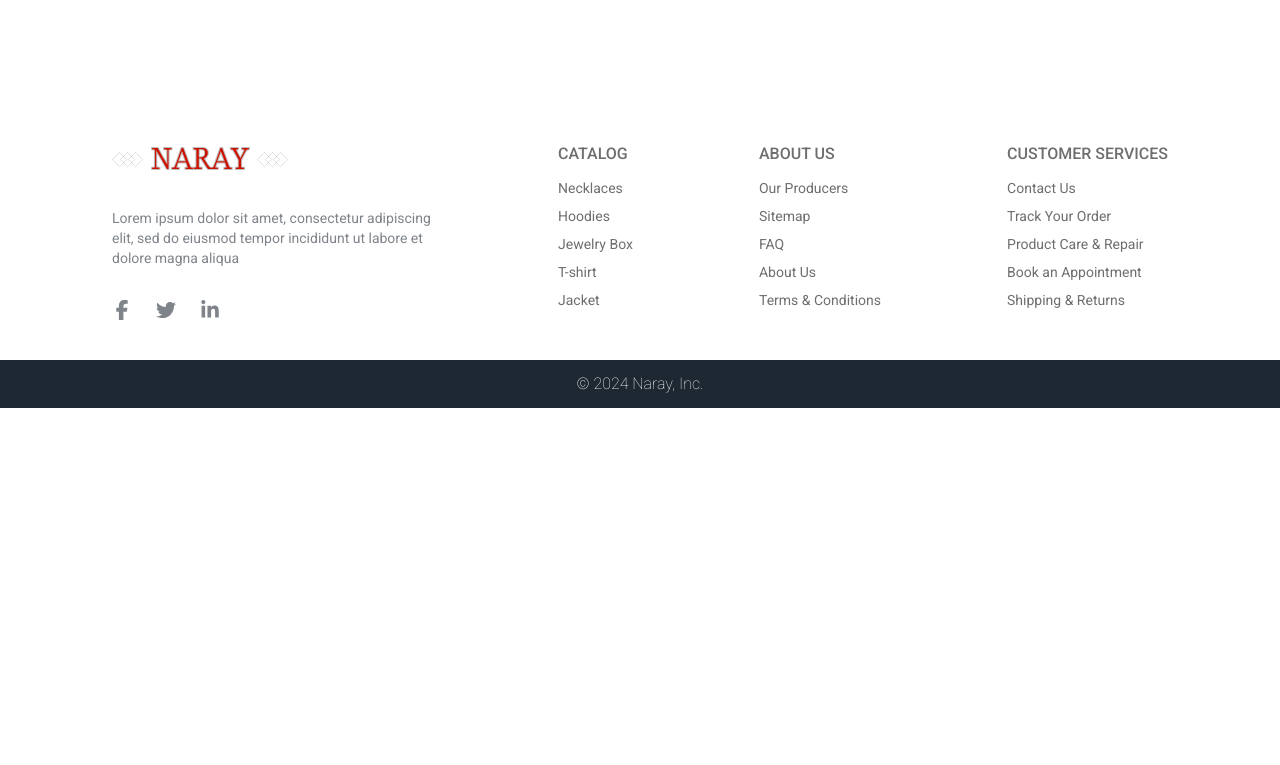
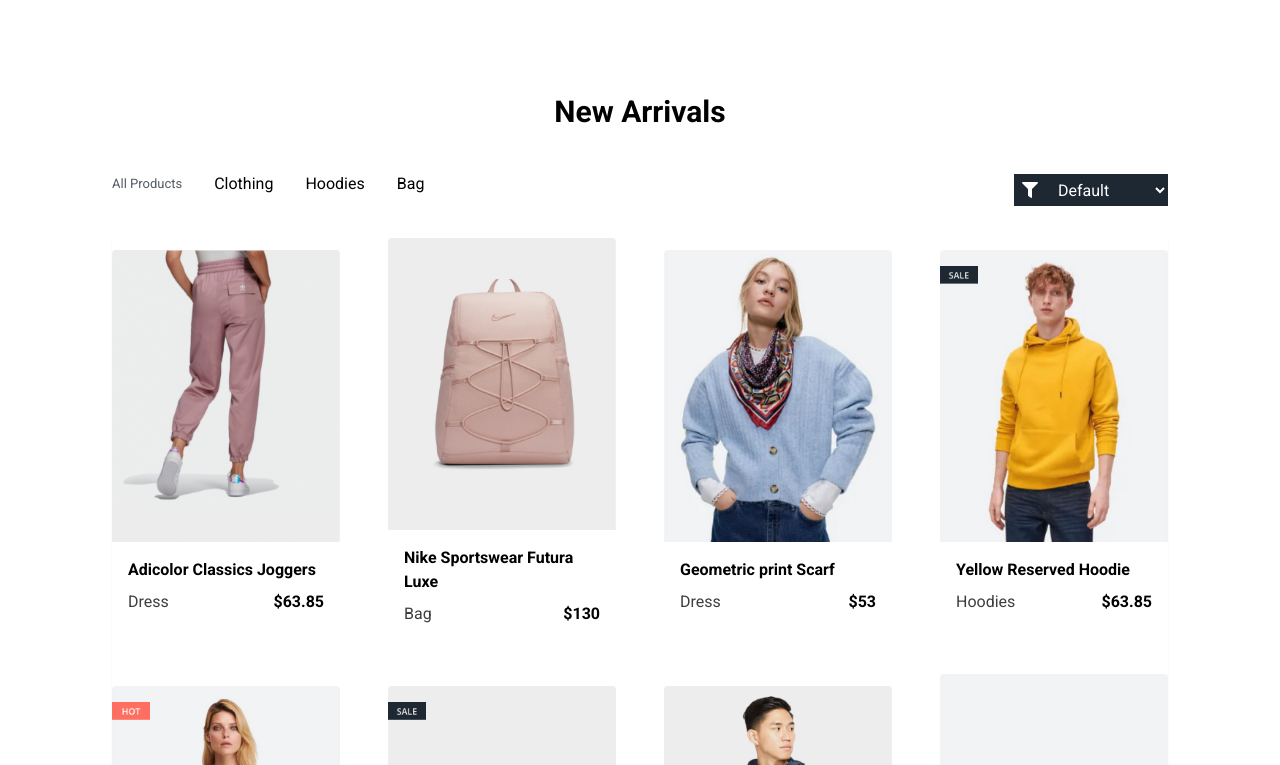
Before and after one commit to ReactIrina/01_e_commerce, a React (Vite) app in the folder project/: page / in a window 1280 px wide. Shown: the part 1675-2440 px from the top of the page. Before the commit the page ends 2083 px from the top, so only its background shows below. Built offline with nearby package versions, Linux system fonts and the light colour scheme.

Commit message:
Card component

```diff
--- /dev/null
+++ b/project/src/components/Card.jsx
@@ -0,0 +1,30 @@
+/* eslint-disable react/prop-types */
+import { Link } from "react-router-dom";
+
+const Card = ({ filteredItems }) => {
+  return (
+    <div className="grid xl:grid-cols-4 md:grid-cols-3 sm:grid-cols-2 grid-cols-1 items-center justify-center gap-12 shadow-sm">
+      {filteredItems.slice(0, 8).map((item) => (
+        <div key={item.id}>
+          <Link to={`/shop/${item.id}`}>
+            <img
+              src={item.image}
+              alt={item.title}
+              className="mx-auto w-full rounded-tr rounded-tl hover:scale-105 transition-all duration-300"
+            />
+          </Link>
+          <div className="mt-4 px-4">
+            <h4 className="text-base font-semibold mb-2">{item.title}</h4>
+
+            <div className="flex justify-between">
+              <p className="text-TextColor">{item.category}</p>
+              <p className="font-semibold">${item.price}</p>
+            </div>
+          </div>
+        </div>
+      ))}
+    </div>
+  );
+};
+
+export default Card;
--- a/project/src/pages/Home/Home.jsx
+++ b/project/src/pages/Home/Home.jsx
@@ -1,12 +1,14 @@
 //import React from "react";
 import Banner from "./Banner";
 import Companies from "./Companies";
+import Products from "./Products";
 
 const Home = () => {
   return (
     <div className="max-w-screen-2xl container mx-auto ">
       <Banner />
       <Companies className="w-full mx-auto" />
+      <Products />
     </div>
   );
 };
--- /dev/null
+++ b/project/src/pages/Home/Products.jsx
@@ -0,0 +1,132 @@
+import { useEffect, useState } from "react";
+// import { Link } from "react-router-dom";
+import { FaFilter } from "react-icons/fa";
+import Card from "../../components/Card";
+
+const Products = () => {
+  const [jsonData, setJsonData] = useState([]);
+  const [filteredItems, setFilteredItems] = useState([]);
+  const [selectedCategory, setSelectedCategory] = useState("all"); // Default: All
+  const [sortOption, setSortOption] = useState("default"); // Default sorting option
+
+  useEffect(() => {
+    // Fetch data from the backend
+    const fetchData = async () => {
+      try {
+        const response = await fetch("products.json");
+        const data = await response.json();
+        setJsonData(data);
+        setFilteredItems(data); // Initially, display all items
+      } catch (error) {
+        console.error("Error fetching data:", error);
+      }
+    };
+
+    fetchData();
+  }, []); // Empty dependency array ensures this effect runs once when the component mounts
+
+  const filterItems = (category) => {
+    const filtered =
+      category === "all"
+        ? jsonData
+        : jsonData.filter((item) => item.category === category);
+
+    setFilteredItems(filtered);
+    setSelectedCategory(category);
+  };
+
+  const showAll = () => {
+    setFilteredItems(jsonData);
+    setSelectedCategory("all");
+  };
+
+  const handleSortChange = (option) => {
+    setSortOption(option);
+
+    // Logic for sorting based on the selected option
+    let sortedItems = [...filteredItems];
+
+    switch (option) {
+      case "A-Z":
+        sortedItems.sort((a, b) => a.title.localeCompare(b.title));
+        break;
+      case "Z-A":
+        sortedItems.sort((a, b) => b.title.localeCompare(a.title));
+        break;
+      case "low-to-high":
+        sortedItems.sort((a, b) => a.price - b.price);
+        break;
+      case "high-to-low":
+        sortedItems.sort((a, b) => b.price - a.price);
+        break;
+      default:
+        // Do nothing for the "default" case
+        break;
+    }
+
+    setFilteredItems(sortedItems);
+  };
+
+  return (
+    <div className="max-w-screen-2xl container mx-auto xl:px-28 px-4 mb-12">
+      <h2 className="text-3xl font-semibold capitalize text-center my-8">
+        New arrivals
+      </h2>
+
+      {/* products card */}
+      <div>
+        <div className="flex flex-col md:flex-row flex-wrap md:justify-between items-center space-y-3 mb-8">
+          <div className="flex flex-row justify-start md:items-center md:gap-8 gap-4  flex-wrap">
+            <button
+              onClick={showAll}
+              className={selectedCategory === "all" ? "active" : ""}
+            >
+              All Products
+            </button>
+            <button
+              onClick={() => filterItems("Dress")}
+              className={selectedCategory === "Dress" ? "active" : ""}
+            >
+              Clothing
+            </button>
+            <button
+              onClick={() => filterItems("Hoodies")}
+              className={selectedCategory === "Hoodies" ? "active" : ""}
+            >
+              Hoodies
+            </button>
+            <button
+              onClick={() => filterItems("Bag")}
+              className={selectedCategory === "Bag" ? "active" : ""}
+            >
+              Bag
+            </button>
+          </div>
+
+          <div className="flex justify-end mb-4 rounded-sm">
+            <div className="bg-Black p-2 ">
+              <FaFilter className="text-white h-4 w-4" />
+            </div>
+            <select
+              id="sort"
+              onChange={(e) => handleSortChange(e.target.value)}
+              value={sortOption}
+              className="bg-Black text-white px-2 py-1"
+            >
+              <option value="default"> Default</option>
+              <option value="A-Z">A-Z</option>
+              <option value="Z-A">Z-A</option>
+              <option value="low-to-high">Low to High</option>
+              <option value="high-to-low">High to Low</option>
+            </select>
+          </div>
+        </div>
+
+        {/* product card */}
+        <Card filteredItems={filteredItems} />
+      </div>
+    </div>
+  );
+};
+
+export default Products;
```
